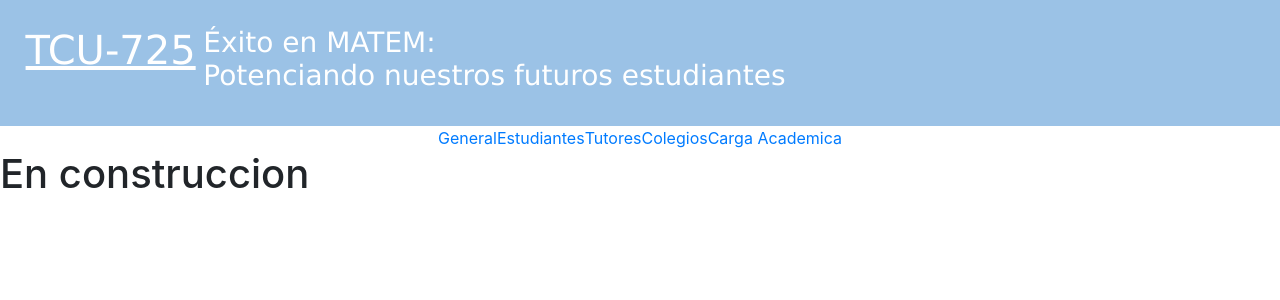
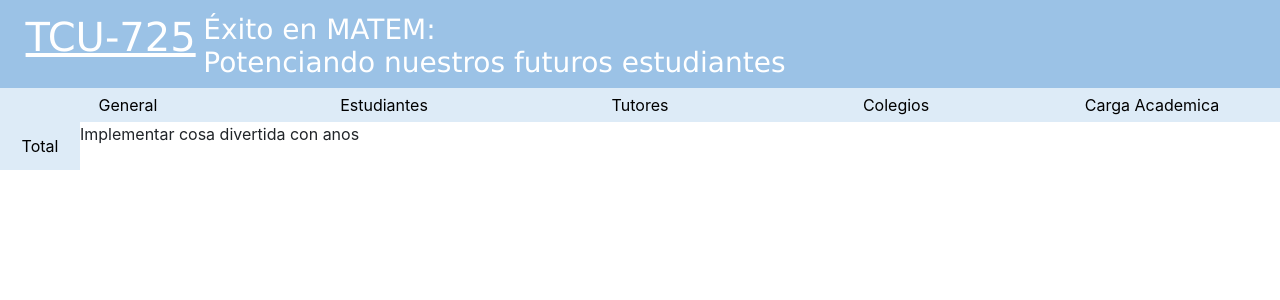
Before and after one commit to Solrak97/TCU-725, a Flask app: template flaskr/templates/carga_academica.html in a window 1280 px wide. Shown: the top 300 px of the page. Run offline with Flask 2, Linux system fonts and the light colour scheme; the template is opened without the code that fills it, so the values that code supplies are empty; parts of the project's set-up code (start-up, migrations or seed data) failed here and were passed over; some libraries are stand-ins or nearby versions.

Commit message:
Carga academica a medias

```diff
--- /dev/null
+++ b/flaskr/Models/carga_academica.py
@@ -0,0 +1,92 @@
+import plotly.express as px
+import plotly
+from database import Database
+import json
+import pandas as pd
+
+layout = {
+    #'paper_bgcolor':'rgba(0,0,0,0)',
+    #'plot_bgcolor':'rgba(0,0,0,0)',
+    'title_x' : 0.5
+}
+
+class Carga_Academica:
+    def __init__(self, year=None):
+        db = Database()
+        self.carga_academica = db.query_data("SELECT * FROM prueba.Cargas_Academicas")
+
+        self.year = year;
+        self.anos = self.get_years()
+        self.fig_proyecto_genero = self.proyecto_genero(year);
+        self.horas_ciclo = self.fig_horas_ciclo(year)
+        self.proyectos_ano = self.proyectos_ano()
+
+        pass
+
+
+    def proyectos_ano(self):
+        values = self.carga_academica
+        values = values.groupby(["Year"])["Year"].count()
+        fig = px.bar(values, y = values, x = values.index,
+            title='Cantidad de horas por ciclo',
+            color_discrete_sequence=px.colors.sequential.Aggrnyl,
+            labels={
+                "y": "Cantidad de proyectos",
+                "index": "Año"
+            })
+        fig.update_layout(layout)
+        return json.dumps(fig, cls=plotly.utils.PlotlyJSONEncoder)
+
+
+
+
+    def proyecto_genero(self, year = None):
+        values = self.carga_academica['Sexo'].value_counts()
+        fig = px.pie(values=values, names = values.index,
+            title='Proyectos asignados por sexo',
+            color_discrete_sequence=px.colors.sequential.Aggrnyl)
+        fig.update_layout(layout)
+        return json.dumps(fig, cls=plotly.utils.PlotlyJSONEncoder)
+
+
+
+    def fig_horas_ciclo(self, year = None):
+        values = pd.DataFrame({'Ciclo': ['Ciclo I', 'Ciclo II', 'Ciclo III'] , 'Horas': [
+            self.carga_academica['Horas_Ciclo_I'].sum(),
+            self.carga_academica['Horas_Ciclo_II'].sum(),
+            self.carga_academica['Horas_Ciclo_III'].sum()
+        ]})
+        fig = px.histogram(values, x='Ciclo', y='Horas',
+            title='Cantidad de horas por ciclo',
+            color_discrete_sequence=px.colors.sequential.Aggrnyl)
+        fig.update_layout(layout)
+        return json.dumps(fig, cls=plotly.utils.PlotlyJSONEncoder)
+
+
+
+    def estado_proyecto(self, year=None):
+        pass
+
+
+
+    def tabla_horas(self):
+        pass
+
+
+
+    def tabla_tipo(self):
+        pass
+
+
+
+    def tabla_estado(self):
+        pass
+
+
+
+    def get_years(self):
+        anos = self.carga_academica.dropna()
+        anos = anos["Year"].unique()
+        anos.sort()
+
+        return anos.astype(int)
--- a/flaskr/main.py
+++ b/flaskr/main.py
@@ -2,6 +2,8 @@ from flask import Flask, render_template, request
 import json
 import figuras
 import plotly
+
+from Models import carga_academica as CA
 
 app = Flask(__name__)
 
@@ -25,6 +27,8 @@ def colegios():
 
 @app.route('/carga_academica', methods = ['GET'])
 def carga_academica():
-    return render_template('carga_academica.html')
+    year = request.args.get('year')
+    carga = CA.Carga_Academica(year)
+    return render_template('carga_academica.html', CargaAcademica=carga)
 
 app.run()
--- a/flaskr/static/base.css
+++ b/flaskr/static/base.css
@@ -1,10 +1,34 @@
 .header {
     padding-left: 2%;
-    padding-top: 2%;
-    padding-bottom: 2%;
+    padding-top: 1%;
     color:white;
     background-color: rgb(155,194,230);
     font-family: Verdana, Geneva, Tahoma, sans-serif;
     display: grid;
     grid-template-columns: 0.33fr 2fr;
 }
+
+.navigation {
+    display: grid;
+    grid-template-columns: 1fr 1fr 1fr 1fr 1fr;
+}
+
+.navigation div a {
+    padding-top: 5px;
+    padding-bottom: 5px;
+    display: block;
+    text-align: center;
+
+    color: black;
+    background-color: rgb(221, 235, 247);
+}
+
+.navigation div a:hover {
+    background-color: rgb(118, 118, 172);
+    color: white;
+}
+
+.navigation div a:active {
+    background-color: rgb(118, 118, 172);
+    color: white;
+}
--- /dev/null
+++ b/flaskr/static/carga_academica.css
@@ -0,0 +1,37 @@
+.base {
+    display: grid;
+    grid-template-columns: 0.2fr 3fr;
+}
+
+.superior {
+    display: grid;
+    grid-template-columns: 1fr 1fr 1fr;
+    grid-template-rows: 300px;
+    grid-column-gap: 20px;
+    padding: 1%;
+}
+
+.inferior {
+    display: grid;
+    grid-template-columns: 1fr 1fr;
+    grid-template-rows: 300px;
+    grid-column-gap: 20px;
+    padding: 1%;
+}
+
+.vertical-nav {
+    background-color: rgb(221, 235, 247);
+}
+
+.vertical-item {
+    display: block;
+    color: black;
+    text-align: center;
+    padding-top: 15%;
+    padding-bottom: 15%;
+}
+
+.vertical-item:hover {
+    color: white;
+    background-color: rgb(118, 118, 172);
+}
--- a/flaskr/templates/base.html
+++ b/flaskr/templates/base.html
@@ -6,11 +6,14 @@
     integrity="sha384-ggOyR0iXCbMQv3Xipma34MD+dH/1fQ784/j6cY/iJTQUOhcWr7x9JvoRxT2MZw1T" crossorigin="anonymous">
   <link rel="stylesheet" href="{{ url_for('static', filename='base.css') }}">
   <script src="https://code.jquery.com/jquery-3.3.1.slim.min.js"
-integrity="sha384-q8i/X+965DzO0rT7abK41JStQIAqVgRVzpbzo5smXKp4YfRvH+8abtTE1Pi6jizo" crossorigin="anonymous"></script>
+    integrity="sha384-q8i/X+965DzO0rT7abK41JStQIAqVgRVzpbzo5smXKp4YfRvH+8abtTE1Pi6jizo"
+    crossorigin="anonymous"></script>
   <script src="https://cdnjs.cloudflare.com/ajax/libs/popper.js/1.14.7/umd/popper.min.js"
-integrity="sha384-UO2eT0CpHqdSJQ6hJty5KVphtPhzWj9WO1clHTMGa3JDZwrnQq4sF86dIHNDz0W1" crossorigin="anonymous"></script>
+    integrity="sha384-UO2eT0CpHqdSJQ6hJty5KVphtPhzWj9WO1clHTMGa3JDZwrnQq4sF86dIHNDz0W1"
+    crossorigin="anonymous"></script>
   <script src="https://stackpath.bootstrapcdn.com/bootstrap/4.3.1/js/bootstrap.min.js"
-integrity="sha384-JjSmVgyd0p3pXB1rRibZUAYoIIy6OrQ6VrjIEaFf/nJGzIxFDsf4x0xIM+B07jRM" crossorigin="anonymous"></script>
+    integrity="sha384-JjSmVgyd0p3pXB1rRibZUAYoIIy6OrQ6VrjIEaFf/nJGzIxFDsf4x0xIM+B07jRM"
+    crossorigin="anonymous"></script>
 
   <!--fig render-->
   <script src='https://cdn.plot.ly/plotly-latest.min.js'></script>
@@ -36,24 +39,22 @@ integrity="sha384-JjSmVgyd0p3pXB1rRibZUAYoIIy6OrQ6VrjIEaFf/nJGzIxFDsf4x0xIM+B07j
 </div>
 
 <!-- NavBar-->
+<div class = "navigation">
   <div>
-  <ul class="nav justify-content-center">
-    <li class="nav-item">
     <a href="/">General</a>
-    </li>
-    <li class="nav-item">
+  </div>
+  <div>
     <a href="/estudiantes">Estudiantes</a>
-    </li>
-    <li class="nav-item">
+  </div>
+  <div>
     <a href="/tutores">Tutores</a>
-    </li>
-    <li class="nav-item">
+  </div>
+  <div>
     <a href="/colegios">Colegios</a>
-    </li>
-    <li class="nav-item">
+  </div>
+  <div>
     <a href="/carga_academica">Carga Academica</a>
-    </li>
-  </ul>
+  </div>
 </div>
 
 {% block body %}
--- a/flaskr/templates/carga_academica.html
+++ b/flaskr/templates/carga_academica.html
@@ -2,11 +2,58 @@
 {% block title %}Carga Academica{% endblock %}
 
 {% block header %}
-
+<link rel="stylesheet" href="{{ url_for('static', filename='carga_academica.css') }}">
 {% endblock %}
 
 {% block body%}
-<h1>
-    En construccion
-</h1>
+<div class="base">
+    <!--Navbar lateral-->
+    <div class="vertical-nav">
+        <div>
+            <a href="\carga_academica" class="vertical-item">Total</a>
+        </div>
+        {% for year in CargaAcademica.anos %}
+        <div>
+            <a href="\carga_academica?year={{year}}" class="vertical-item">{{year}}</a>
+        </div>
+        {% endfor %}
+    </div>
+    <!--Contenido actualizable-->
+    {% if CargaAcademica.year is none %}
+    <div class="contenedor">
+        <div class="superior">
+            <div>a</div>
+            <div>b</div>
+            <div id="proyectosAno" class="chart"></div>
+        </div>
+        <div class="inferior">
+            <div id="proyectoGenero" class="chart"></div>
+            <div id="horasCiclo" class="chart"></div>
+        </div>
+    </div>
+    {% else %}
+    <div class="contenedor">
+        Implementar cosa divertida con anos
+    </div>
+    {% endif %}
+
+</div>
 {% endblock%}
+
+
+{% block scripts %}
+<script type='text/javascript'>
+    var graphs = {{ CargaAcademica.fig_proyecto_genero | safe}};
+    Plotly.plot('proyectoGenero', graphs, {});
+</script>
+
+<script type='text/javascript'>
+    var graphs = {{ CargaAcademica.horas_ciclo | safe}};
+    Plotly.plot('horasCiclo', graphs, {});
+</script>
+
+<script type='text/javascript'>
+    var graphs = {{ CargaAcademica.proyectos_ano | safe}};
+    Plotly.plot('proyectosAno', graphs, {});
+</script>
+{% endblock %}
```
Also changed, not shown: flaskr/Models/__init__.py (added), flaskr/Models/general.py (added). Lines whose indentation alone changed are shown as unchanged.
